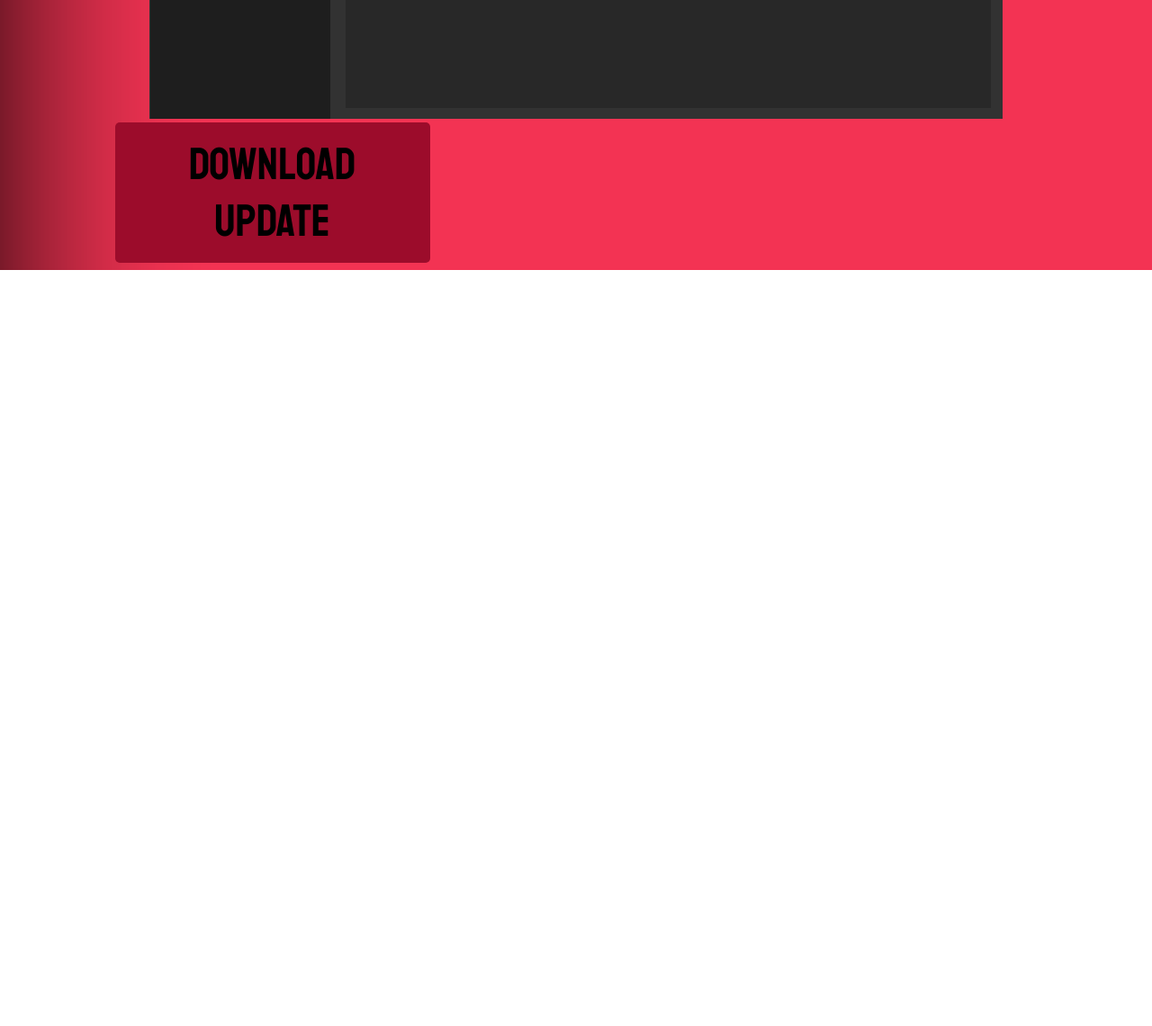
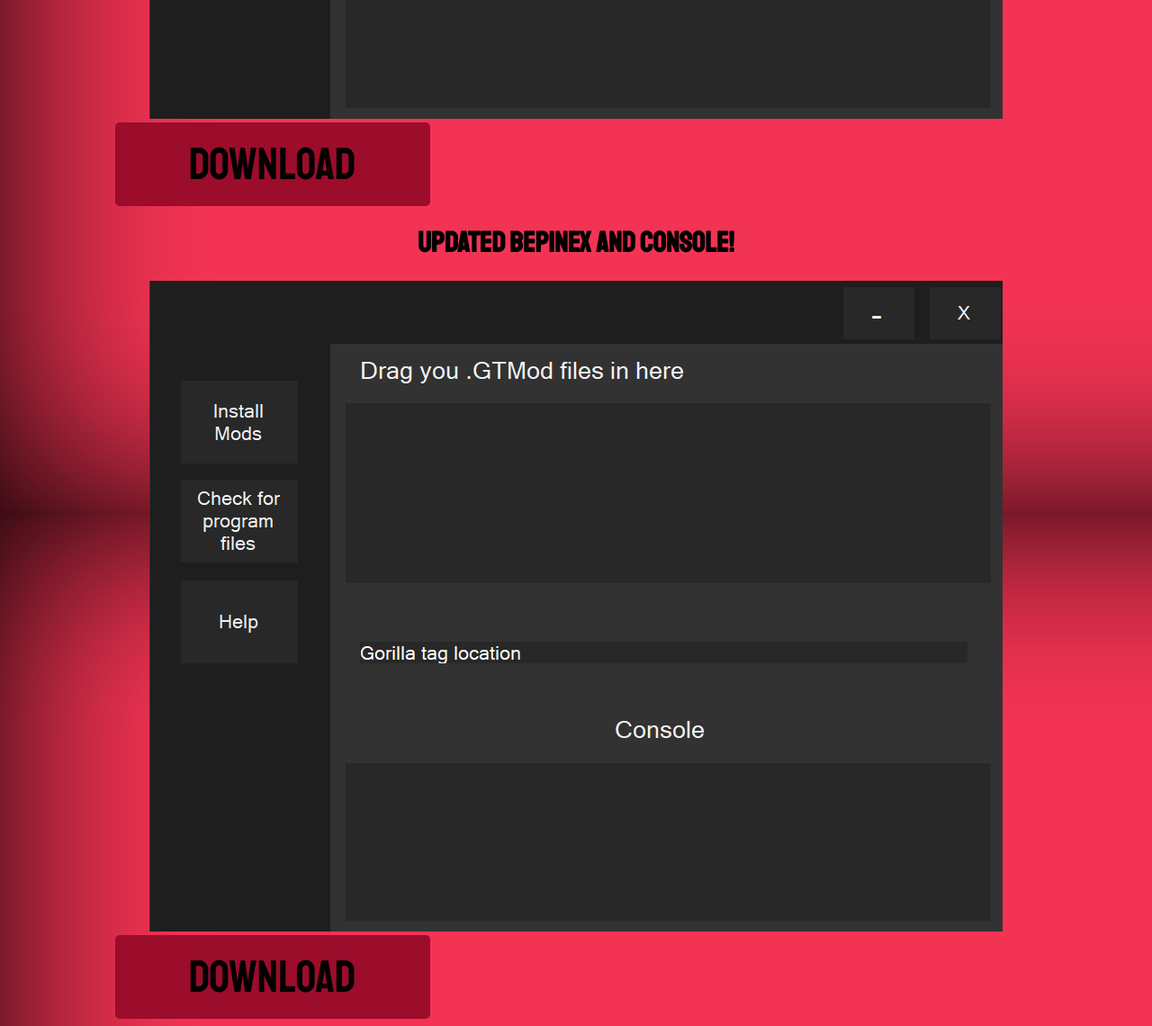
Before and after one commit to Hackermanbozo/GorillaTagModder, a plain HTML site: page index.html in a window 1280 px wide. Shown: the part 1592-2732 px from the top of the page at 90% size. Before the commit the page ends 1892 px from the top, so only its background shows below. Drawn offline with Linux system fonts and the light colour scheme.

Commit message:
Updated BepInEx and Console

```diff
--- a/index.html
+++ b/index.html
@@ -63,7 +63,12 @@
         <h1>Updated ui!</h1>
         <img src="NewProgramPic.PNG">
         <a href="https://www.mediafire.com/file/nuprlyyttf0vo8n/Modder.zip/file">
-            Download Update
+            Download
+         </a>
+         <h1>Updated BepInEx and console!</h1>
+         <img src="NewProgramPic.PNG">
+         <a href="https://www.mediafire.com/file/orauokh85z7u4mh/GorillaModder.zip/file">
+            Download
          </a>
     </div>
 
```
